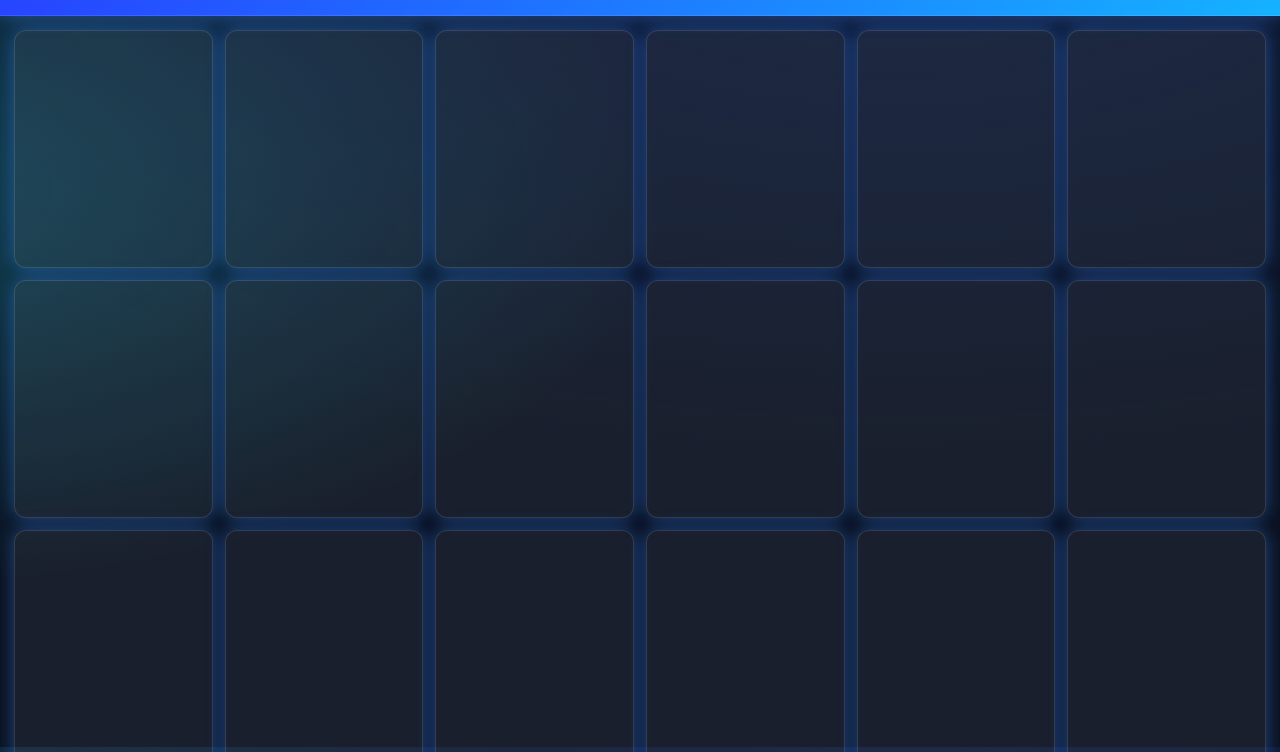
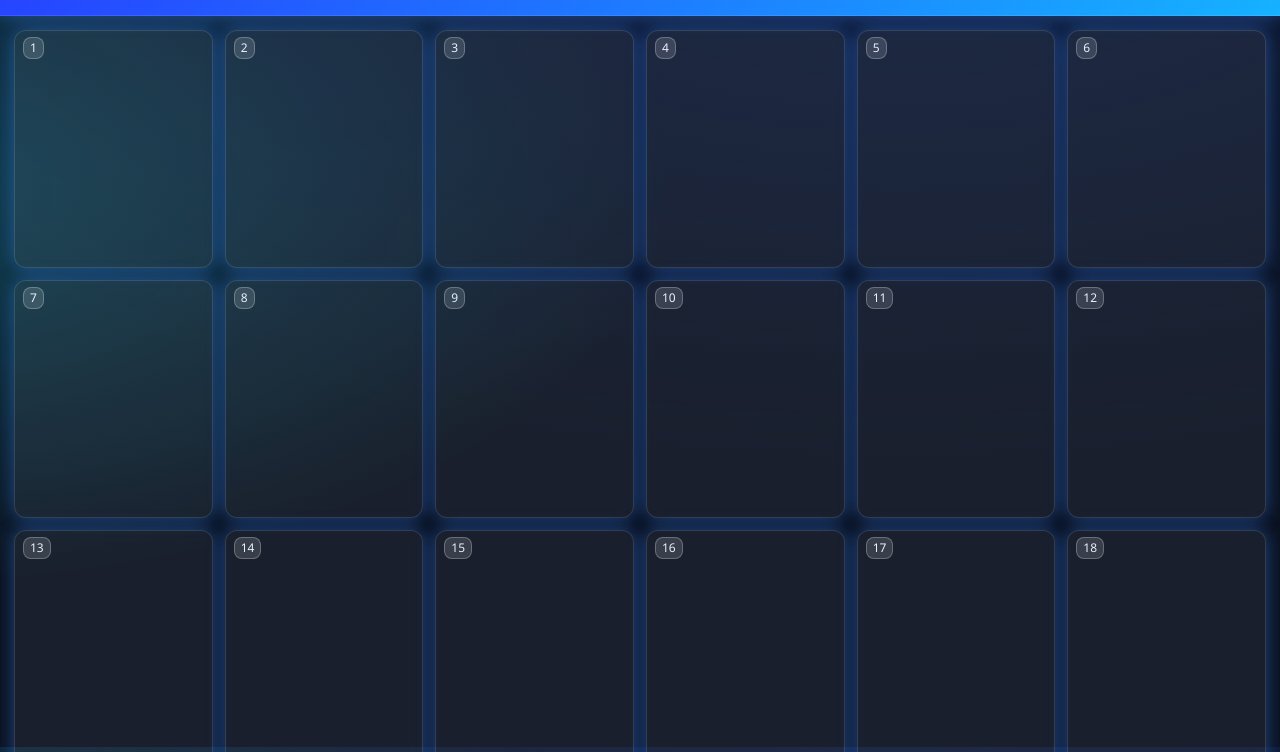
Before and after one commit to dandan1232/evaluation-radar, a website: page teacher_show/index.html in a window 1280 px wide. Shown: the part 53-805 px from the top of the page. Drawn offline with nearby package versions, Linux system fonts and the light colour scheme; no server answers.

Commit message:
feat:添加小角标

```diff
--- a/teacher_show/index.html
+++ b/teacher_show/index.html
@@ -66,7 +66,8 @@
       box-shadow: var(--glow);
       padding: 8px;
       cursor: pointer;
-      transition: transform .08s ease
+      transition: transform .08s ease;
+      position: relative
     }
 
     .card:active {
@@ -76,6 +77,19 @@
     .thumb {
       width: 100%;
       height: 220px
+    }
+
+    .slot-index {
+      position: absolute; top: 6px; left: 8px;
+      background: rgba(255,255,255,.14);
+      border: 1px solid rgba(255,255,255,.25);
+      color: #e7f1ff;
+      border-radius: 8px;
+      font-size: 12px;
+      line-height: 1;
+      padding: 4px 6px;
+      pointer-events: none;
+      font-variant-numeric: tabular-nums
     }
 
     .empty {
@@ -237,6 +251,10 @@
       for (let i = 1; i <= SLOTS; i++) {
         const card = document.createElement('div')
         card.className = 'card'
+        const badge = document.createElement('span')
+        badge.className = 'slot-index'
+        badge.textContent = i
+        card.appendChild(badge)
         const el = document.createElement('div')
         el.className = 'thumb'
         card.appendChild(el)
```
